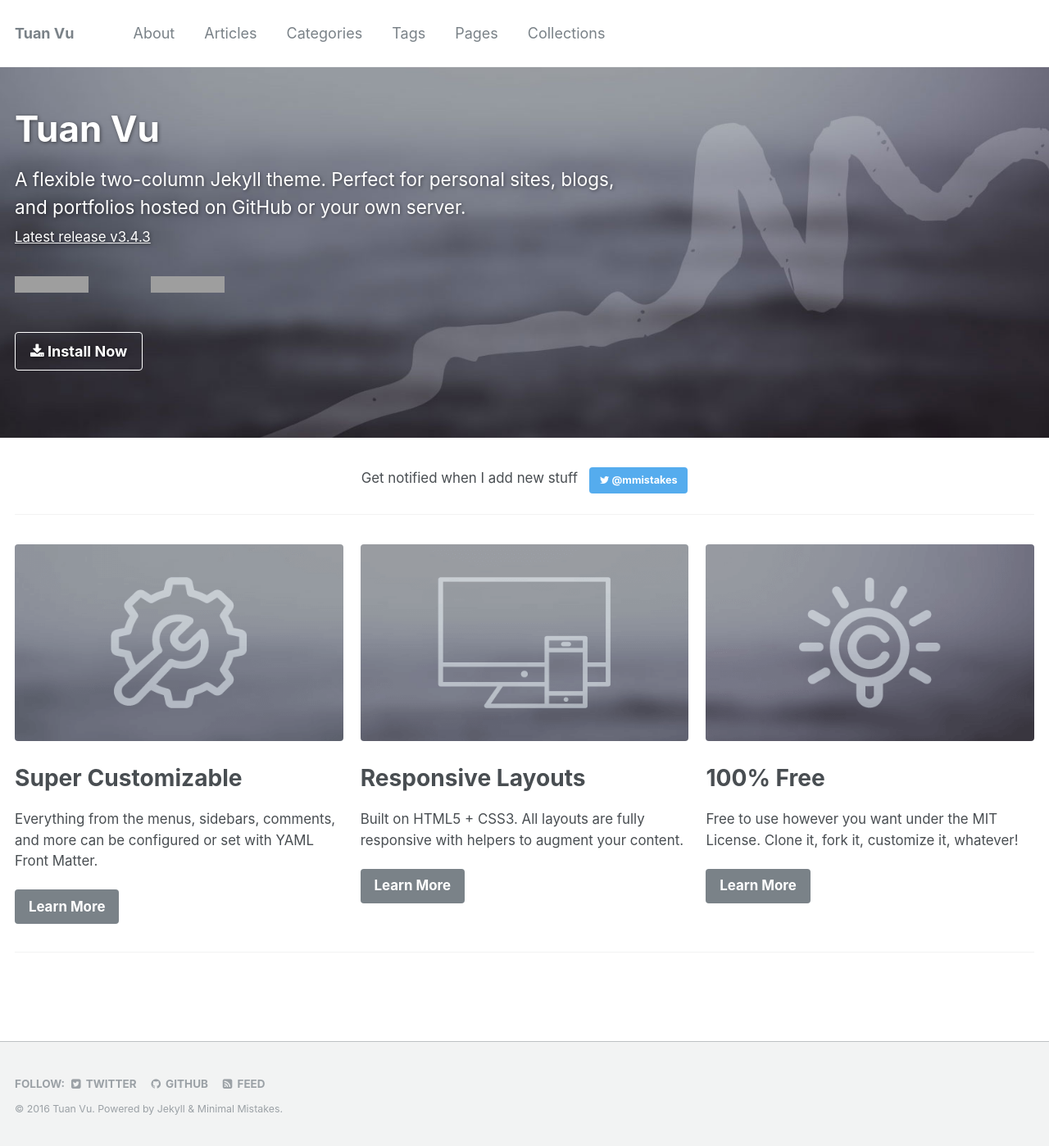
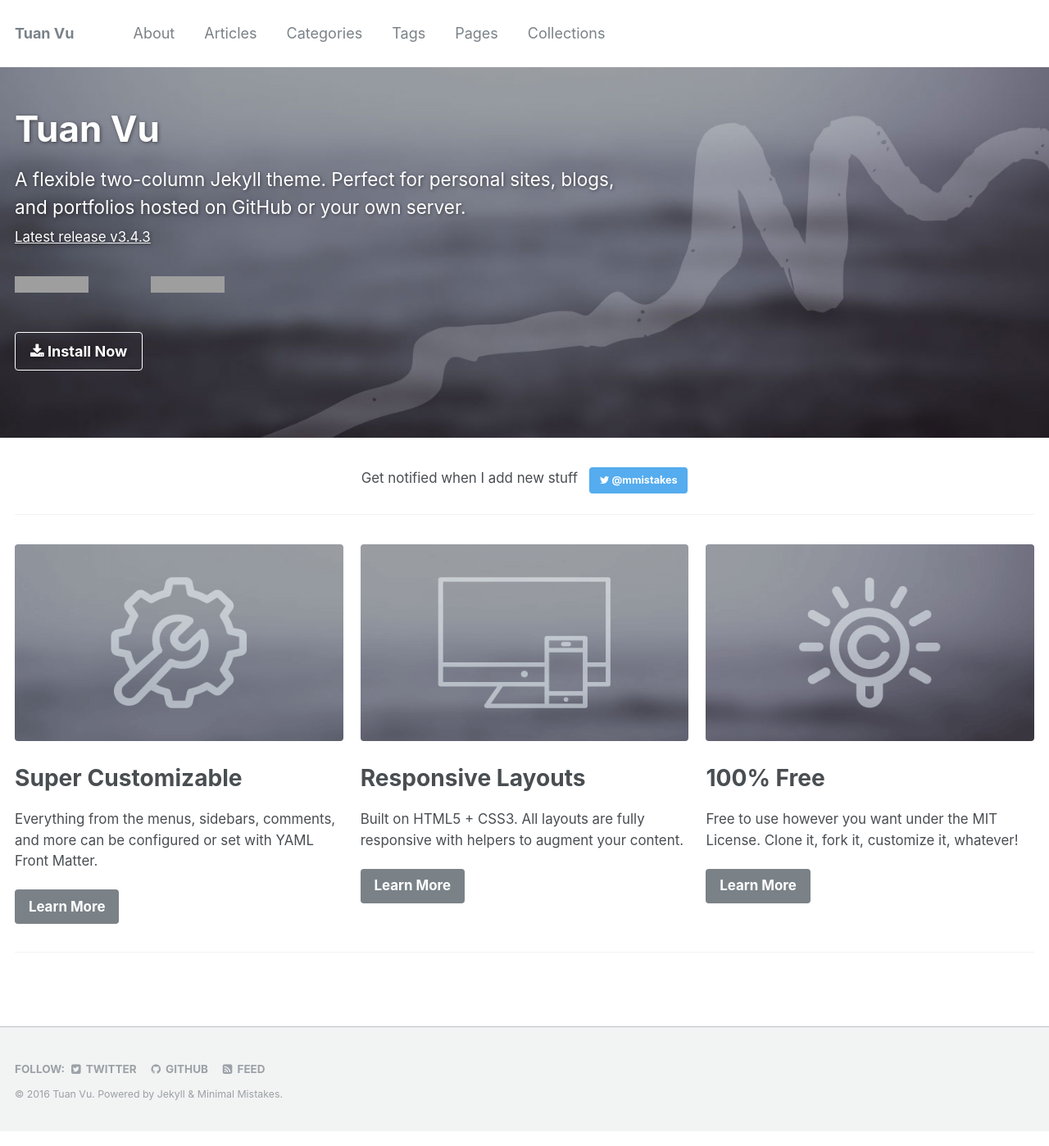
Before and after one commit to jeanho1/tuanavu.github.io, a Jekyll site: the page built from _pages/home.md, in a window 1280 px wide. Shown: the whole page at 82% size. Built offline with Jekyll 4.4.1, drawn with Linux system fonts in a browser that asks for light colours; grey boxes are pictures that could not be loaded.

Commit message:
Update default.html

```diff
--- a/_layouts/default.html
+++ b/_layouts/default.html
@@ -18,19 +18,7 @@
 
     {{ content }}
 
-    <script async src="//pagead2.googlesyndication.com/pagead/js/adsbygoogle.js"></script>
-    <div align="center" style="margin: 1em 0;">
-    <ins class="adsbygoogle"
-         style="display:block; border-bottom: initial;"
-         data-ad-client="ca-pub-7328585512091257"
-         data-ad-slot="3049671934"
-         data-ad-format="auto"></ins>
-    </div>
-    <script>
-    (adsbygoogle = window.adsbygoogle || []).push({});
-    </script>
-
-    <div class="page__footer">
+        <div class="page__footer">
       <footer>
         {% include footer/custom.html %}
         {% include footer.html %}
```
